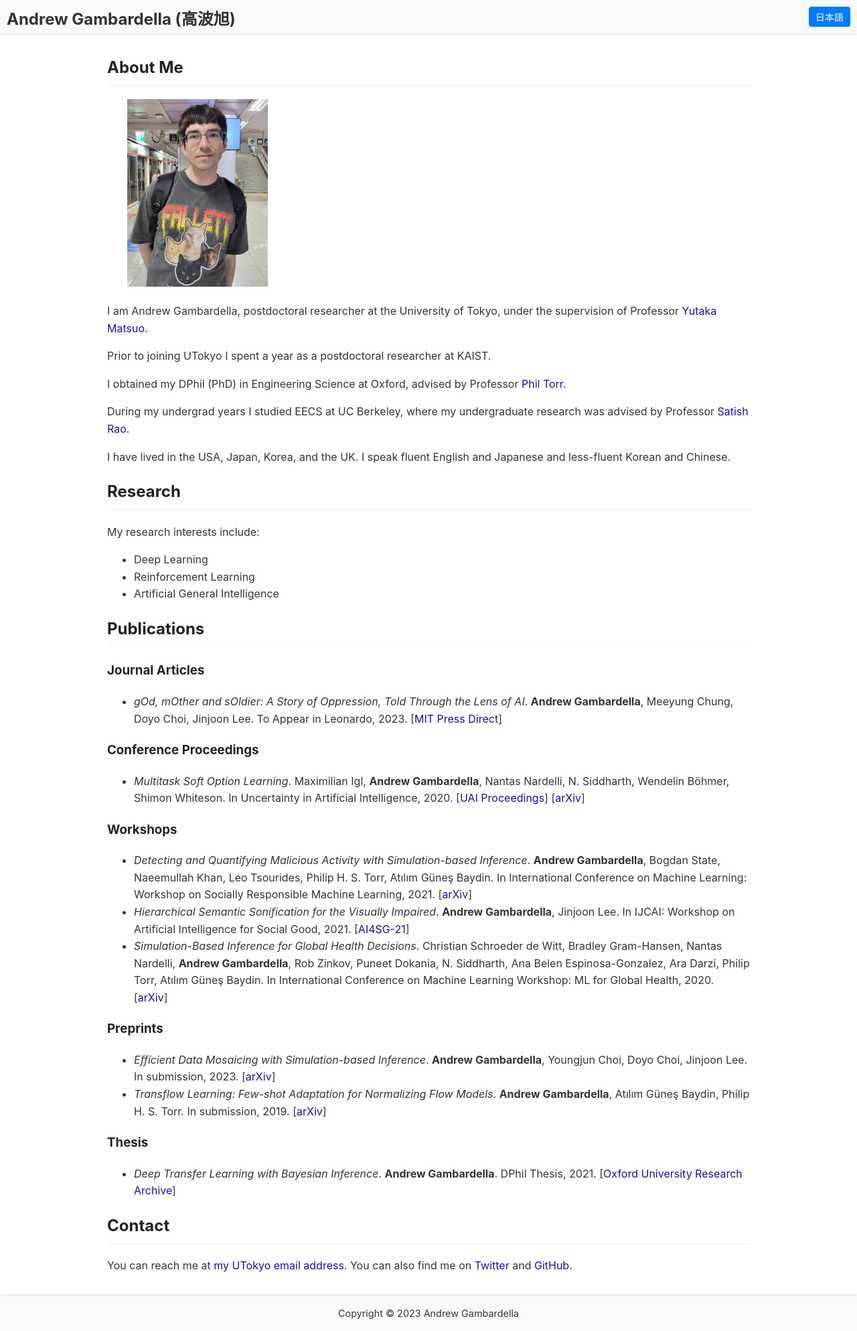
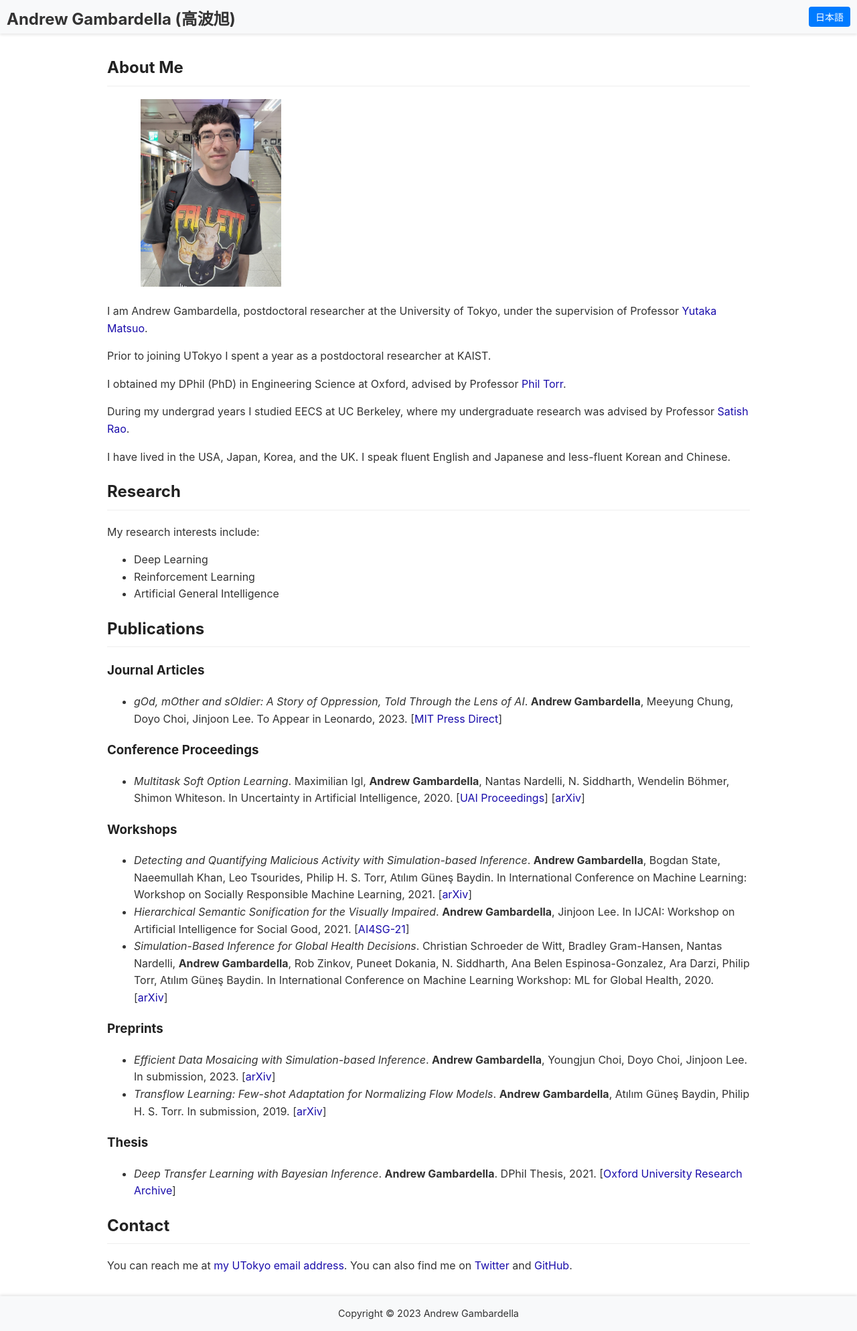
Before and after one commit to atgambardella/atgambardella.github.io, a Jekyll site: the page built from index.md, in a window 1280 px wide. Shown: the whole page at 67% size. Built offline with Jekyll 4.4.1, drawn with Linux system fonts in a browser that asks for light colours; a script that is not in the unit is left out.

Commit message:
try adding picture

```diff
--- a/_layouts/default.html
+++ b/_layouts/default.html
@@ -28,6 +28,7 @@
         {{ page.about-me | markdownify }}
       </div>
       <div class="profile-image">
+        <div style="float: right; margin-left: 20px;">
         <img src="/assets/images/profile_picture.jpg" alt="Profile Picture" width="210" height="280">
       </div>
     </div>
```
